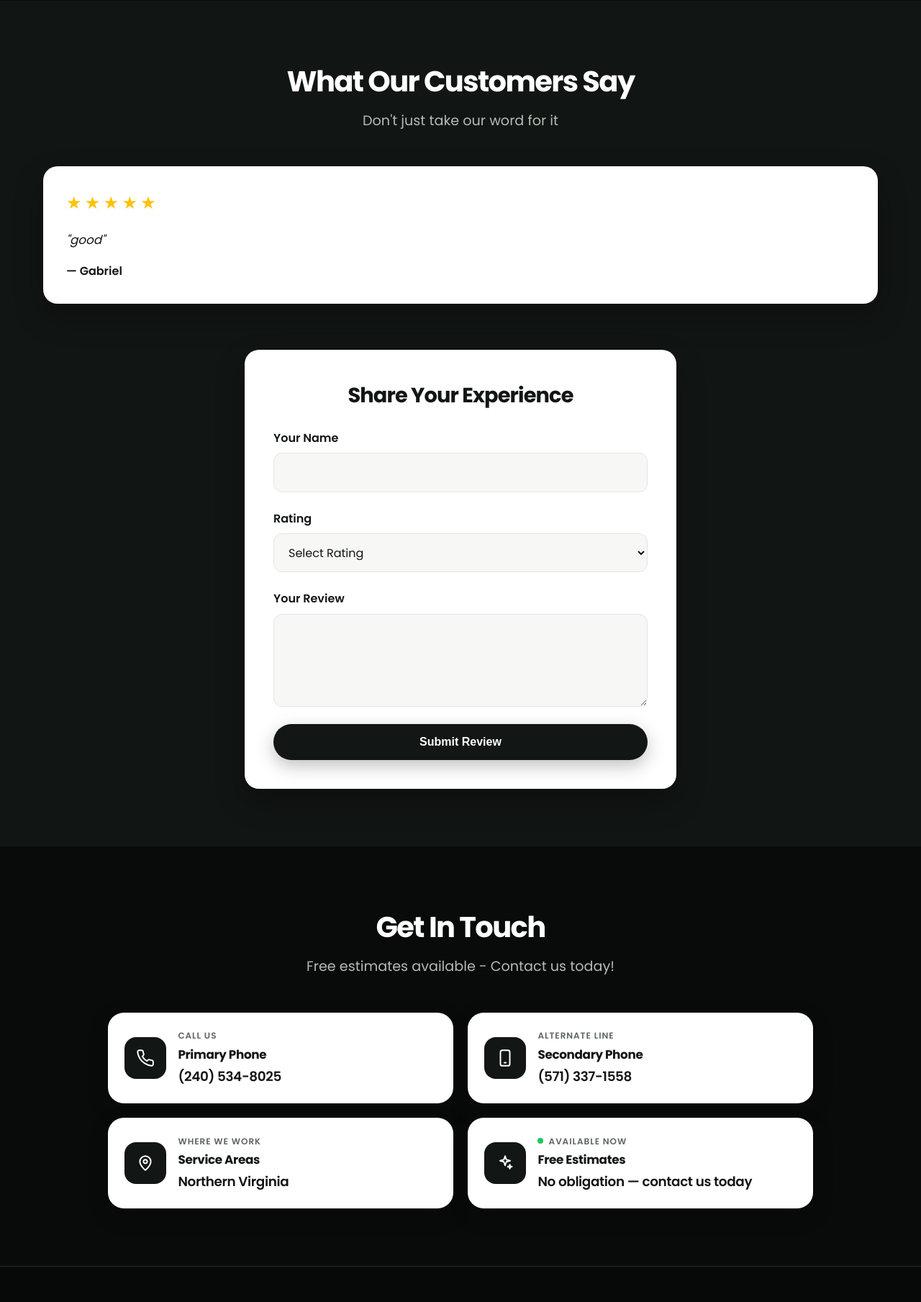
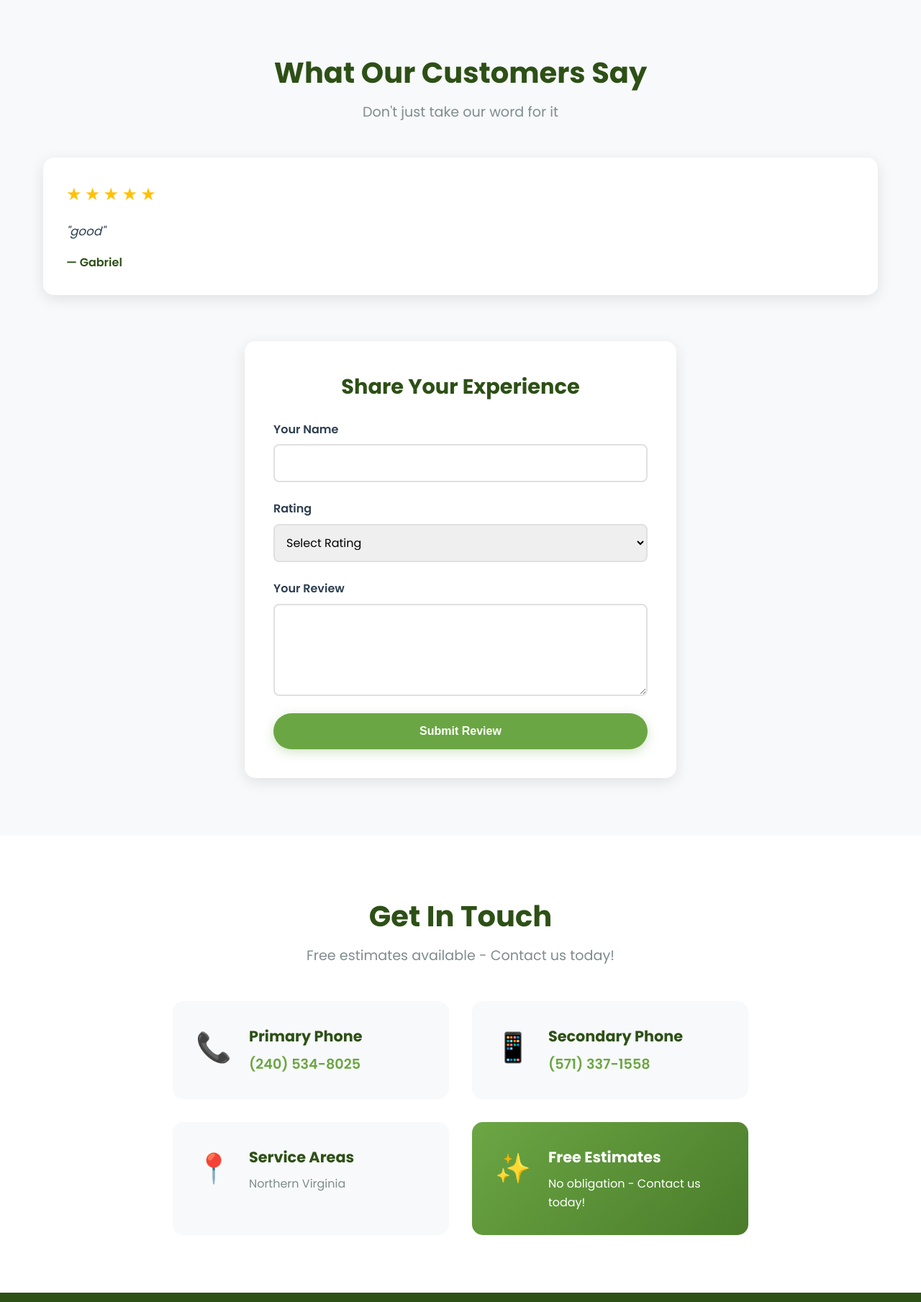
Before and after one commit to svpirate503/leoyangel, a Django app: page / in a window 1280 px wide. Shown: the part 4122-5931 px from the top of the page at 72% size. Run offline with Django 5.2, Linux system fonts and the light colour scheme; data comes from the database, SQL or seed files in the repository.

Commit message:
Old design

```diff
--- a/post/static/css/style.css
+++ b/post/static/css/style.css
@@ -3,17 +3,15 @@
    ============================================ */
 
 :root {
-    --bg: #090b0a;
-    --bg-alt: #111513;
-    --surface: #ffffff;
-    --ink: #121614;
-    --ink-muted: #5c665f;
-    --text: #f5f6f4;
-    --text-muted: #b4bbb6;
-    --line: rgba(255, 255, 255, 0.14);
-    --line-strong: rgba(255, 255, 255, 0.28);
-    --shadow: rgba(0, 0, 0, 0.28);
-    --shadow-lg: rgba(0, 0, 0, 0.45);
+    --primary-color: #2d5016;
+    --secondary-color: #4a7c2a;
+    --accent-color: #6ba644;
+    --text-dark: #2c3e50;
+    --text-light: #7f8c8d;
+    --bg-light: #f8f9fa;
+    --white: #ffffff;
+    --shadow: rgba(0, 0, 0, 0.1);
+    --shadow-lg: rgba(0, 0, 0, 0.15);
     --transition: all 0.3s ease;
 }
 
@@ -23,17 +21,10 @@
     box-sizing: border-box;
 }
 
-html {
-    color-scheme: dark;
-}
-
 body {
     font-family: 'Poppins', sans-serif;
     line-height: 1.6;
-    color: var(--text);
-    background:
-        radial-gradient(900px 420px at 85% -10%, rgba(255, 255, 255, 0.06), transparent 55%),
-        var(--bg);
+    color: var(--text-dark);
     overflow-x: hidden;
 }
 
@@ -241,26 +227,26 @@ body {
 }
 
 .btn-primary {
-    background: var(--surface);
-    color: var(--ink);
-    box-shadow: 0 8px 24px rgba(0, 0, 0, 0.25);
+    background: var(--accent-color);
+    color: var(--white);
+    box-shadow: 0 4px 15px rgba(107, 166, 68, 0.3);
 }
 
 .btn-primary:hover {
-    background: #eceeed;
+    background: #5a9540;
     transform: translateY(-2px);
-    box-shadow: 0 12px 28px rgba(0, 0, 0, 0.32);
+    box-shadow: 0 6px 20px rgba(107, 166, 68, 0.4);
 }
 
 .btn-secondary {
     background: transparent;
-    color: var(--surface);
-    border: 1px solid var(--line-strong);
+    color: var(--white);
+    border: 2px solid var(--white);
 }
 
 .btn-secondary:hover {
-    background: var(--surface);
-    color: var(--ink);
+    background: var(--white);
+    color: var(--primary-color);
 }
 
 /* ============================================
@@ -279,14 +265,13 @@ section {
 .section-title {
     font-size: 2.5rem;
     font-weight: 700;
-    letter-spacing: -0.04em;
-    color: var(--surface);
+    color: var(--primary-color);
     margin-bottom: 0.5rem;
 }
 
 .section-subtitle {
     font-size: 1.2rem;
-    color: var(--text-muted);
+    color: var(--text-light);
 }
 
 /* ============================================
@@ -623,7 +595,7 @@ section {
    ============================================ */
 
 .testimonials {
-    background: var(--bg-alt);
+    background: var(--bg-light);
 }
 
 .testimonials-grid {
@@ -634,16 +606,16 @@ section {
 }
 
 .testimonial-card {
-    background: var(--surface);
+    background: var(--white);
     padding: 2rem;
-    border-radius: 20px;
-    box-shadow: 0 18px 40px var(--shadow);
+    border-radius: 15px;
+    box-shadow: 0 5px 20px var(--shadow);
     transition: var(--transition);
 }
 
 .testimonial-card:hover {
-    transform: translateY(-6px);
-    box-shadow: 0 22px 48px var(--shadow-lg);
+    transform: translateY(-5px);
+    box-shadow: 0 10px 30px var(--shadow-lg);
 }
 
 .testimonial-rating {
@@ -661,7 +633,7 @@ section {
 
 .testimonial-text {
     font-style: italic;
-    color: var(--ink);
+    color: var(--text-dark);
     margin-bottom: 1rem;
     line-height: 1.8;
     font-size: 1.05rem;
@@ -669,40 +641,29 @@ section {
 
 .testimonial-author {
     font-weight: 600;
-    color: var(--ink);
+    color: var(--primary-color);
 }
 
 .no-testimonials {
     text-align: center;
     padding: 3rem;
-    color: var(--text-muted);
+    color: var(--text-light);
 }
 
 .testimonial-form-container {
     max-width: 600px;
     margin: 0 auto;
-    background: var(--surface);
-    color: var(--ink);
+    background: var(--white);
     padding: 2.5rem;
-    border-radius: 20px;
-    box-shadow: 0 18px 40px var(--shadow);
+    border-radius: 15px;
+    box-shadow: 0 5px 20px var(--shadow);
 }
 
 .testimonial-form-container h3 {
     font-size: 1.8rem;
-    color: var(--ink);
-    letter-spacing: -0.03em;
+    color: var(--primary-color);
     margin-bottom: 1.5rem;
     text-align: center;
-}
-
-.testimonial-form .btn-primary {
-    background: var(--ink);
-    color: var(--surface);
-}
-
-.testimonial-form .btn-primary:hover {
-    background: #2a302c;
 }
 
 .testimonial-form {
@@ -718,19 +679,16 @@ section {
 
 .form-group label {
     font-weight: 600;
-    color: var(--ink);
+    color: var(--text-dark);
     margin-bottom: 0.5rem;
 }
 
 .form-group input,
 .form-group select,
 .form-group textarea {
-    padding: 0.85rem 1rem;
-    border: 1px solid #e4e6e3;
-    border-radius: 12px;
-    background: #f7f8f6;
-    color: var(--ink);
-    color-scheme: light;
+    padding: 0.75rem;
+    border: 2px solid #e0e0e0;
+    border-radius: 8px;
     font-family: 'Poppins', sans-serif;
     font-size: 1rem;
     transition: var(--transition);
@@ -782,174 +738,73 @@ section {
    ============================================ */
 
 .contact {
-    background: var(--bg);
+    background: var(--white);
 }
 
 .contact-content {
-    max-width: 980px;
+    max-width: 900px;
     margin: 0 auto;
 }
 
 .contact-info {
     display: grid;
-    grid-template-columns: repeat(2, 1fr);
-    gap: 1.25rem;
+    grid-template-columns: repeat(auto-fit, minmax(250px, 1fr));
+    gap: 2rem;
+    max-width: 800px;
+    margin: 0 auto;
 }
 
 .contact-item {
-    position: relative;
-    overflow: hidden;
-    background: var(--surface);
-    color: var(--ink);
-    padding: 1.35rem 1.4rem;
-    border-radius: 22px;
+    background: var(--bg-light);
+    padding: 2rem;
+    border-radius: 15px;
     display: flex;
-    gap: 1rem;
-    align-items: center;
-    text-decoration: none;
-    border: 1px solid rgba(255, 255, 255, 0.04);
-    box-shadow: 0 10px 30px rgba(0, 0, 0, 0.18);
-    opacity: 0;
-    transform: translateY(28px);
-    transition: opacity 0.7s cubic-bezier(0.22, 1, 0.36, 1),
-                transform 0.7s cubic-bezier(0.22, 1, 0.36, 1),
-                box-shadow 0.45s ease;
-}
-
-.contact-item.is-in {
-    opacity: 1;
-    transform: translateY(0);
-    transition-delay: calc(var(--i) * 110ms);
-}
-
-.contact-item::after {
-    content: '';
-    position: absolute;
-    inset: 0;
-    background: linear-gradient(115deg, transparent 30%, rgba(18, 22, 20, 0.06) 48%, transparent 66%);
-    transform: translateX(-130%);
-    transition: transform 0.7s ease;
-    pointer-events: none;
+    gap: 1.5rem;
+    align-items: flex-start;
+    transition: var(--transition);
 }
 
 .contact-item:hover {
-    transform: translateY(-8px);
-    box-shadow: 0 22px 46px rgba(0, 0, 0, 0.38);
-    transition-delay: 0s;
+    transform: translateY(-5px);
+    box-shadow: 0 10px 30px var(--shadow);
 }
 
-.contact-item:hover::after {
-    transform: translateX(130%);
+.contact-item.highlight-box {
+    background: linear-gradient(135deg, var(--accent-color) 0%, var(--secondary-color) 100%);
+    color: var(--white);
 }
 
-.contact-item:focus-visible {
-    outline: 2px solid var(--surface);
-    outline-offset: 3px;
+.contact-item.highlight-box h3,
+.contact-item.highlight-box p {
+    color: var(--white);
 }
 
 .contact-icon {
-    width: 58px;
-    height: 58px;
-    border-radius: 16px;
-    background: var(--ink);
-    color: var(--surface);
-    display: grid;
-    place-items: center;
+    font-size: 2.5rem;
     flex-shrink: 0;
-    transition: transform 0.45s cubic-bezier(0.22, 1, 0.36, 1), box-shadow 0.45s ease;
-}
-
-.contact-icon svg {
-    width: 26px;
-    height: 26px;
-}
-
-.contact-item:hover .contact-icon {
-    transform: translateY(-2px) scale(1.06) rotate(-6deg);
-    box-shadow: 0 12px 24px rgba(18, 22, 20, 0.28);
-}
-
-.contact-details {
-    display: flex;
-    flex-direction: column;
-    min-width: 0;
-}
-
-.contact-kicker {
-    display: inline-flex;
-    align-items: center;
-    gap: 0.45rem;
-    font-size: 0.75rem;
-    font-weight: 600;
-    letter-spacing: 0.08em;
-    text-transform: uppercase;
-    color: var(--ink-muted);
-    margin-bottom: 0.2rem;
 }
 
 .contact-details h3 {
-    font-size: 1.05rem;
-    color: var(--ink);
-    letter-spacing: -0.02em;
-    margin-bottom: 0.15rem;
+    font-size: 1.3rem;
+    color: var(--primary-color);
+    margin-bottom: 0.5rem;
 }
 
-.contact-value {
-    color: var(--ink);
-    font-size: 1.15rem;
+.contact-details a {
+    color: var(--accent-color);
+    text-decoration: none;
+    font-size: 1.2rem;
     font-weight: 600;
-    letter-spacing: -0.02em;
+    transition: var(--transition);
 }
 
-.contact-go {
-    margin-left: auto;
-    flex-shrink: 0;
-    font-size: 0.78rem;
-    font-weight: 700;
-    letter-spacing: 0.08em;
-    text-transform: uppercase;
-    color: var(--ink);
-    padding: 0.45rem 0.8rem;
-    border-radius: 999px;
-    border: 1px solid rgba(18, 22, 20, 0.12);
-    opacity: 0;
-    transform: translateX(-10px);
-    transition: opacity 0.35s ease, transform 0.35s ease, background 0.35s ease, color 0.35s ease;
+.contact-details a:hover {
+    color: var(--primary-color);
 }
 
-.contact-item:hover .contact-go {
-    opacity: 1;
-    transform: translateX(0);
-    background: var(--ink);
-    color: var(--surface);
-}
-
-.pulse-dot {
-    width: 8px;
-    height: 8px;
-    border-radius: 50%;
-    background: #22c55e;
-    box-shadow: 0 0 0 0 rgba(34, 197, 94, 0.55);
-    animation: contactPulse 1.8s ease infinite;
-}
-
-@keyframes contactPulse {
-    0% { box-shadow: 0 0 0 0 rgba(34, 197, 94, 0.55); }
-    70% { box-shadow: 0 0 0 9px rgba(34, 197, 94, 0); }
-    100% { box-shadow: 0 0 0 0 rgba(34, 197, 94, 0); }
-}
-
-@media (prefers-reduced-motion: reduce) {
-    .contact-item,
-    .contact-item.is-in,
-    .contact-icon,
-    .contact-go,
-    .pulse-dot {
-        animation: none;
-        transition: none;
-        opacity: 1;
-        transform: none;
-    }
+.contact-details p {
+    color: var(--text-light);
+    margin-top: 0.5rem;
 }
 
 /* ============================================
--- a/post/static/js/main.js
+++ b/post/static/js/main.js
@@ -81,7 +81,7 @@ const observer = new IntersectionObserver((entries) => {
 
 // Observe elements for animation
 document.addEventListener('DOMContentLoaded', () => {
-    const animateElements = document.querySelectorAll('.service-card, .testimonial-card, .highlight, .before-after-card, .contact-form-container');
+    const animateElements = document.querySelectorAll('.service-card, .testimonial-card, .contact-item, .highlight, .before-after-card, .contact-form-container');
 
     animateElements.forEach(el => {
         el.style.opacity = '0';
@@ -89,21 +89,6 @@ document.addEventListener('DOMContentLoaded', () => {
         el.style.transition = 'opacity 0.6s ease, transform 0.6s ease';
         observer.observe(el);
     });
-
-    const contactItems = document.querySelectorAll('.contact-item');
-    const contactObserver = new IntersectionObserver((entries) => {
-        entries.forEach(entry => {
-            if (entry.isIntersecting) {
-                entry.target.classList.add('is-in');
-                entry.target.addEventListener('transitionend', () => {
-                    entry.target.style.transitionDelay = '0ms';
-                }, { once: true });
-                contactObserver.unobserve(entry.target);
-            }
-        });
-    }, { threshold: 0.25 });
-
-    contactItems.forEach(item => contactObserver.observe(item));
 });
 
 // Form validation feedback
--- a/post/templates/post/index.html
+++ b/post/templates/post/index.html
@@ -6,14 +6,14 @@
     <meta name="viewport" content="width=device-width, initial-scale=1.0">
     <title>Leo&Angel Landscaping - Professional Landscaping Services</title>
     <link rel="icon" type="image/jpeg" href="{% static 'logo.jpeg' %}">
-    <link rel="stylesheet" href="{% static 'css/style.css' %}?v=2">
+    <link rel="stylesheet" href="{% static 'css/style.css' %}">
     <link rel="preconnect" href="https://fonts.googleapis.com">
     <link rel="preconnect" href="https://fonts.gstatic.com" crossorigin>
     <link href="https://fonts.googleapis.com/css2?family=Poppins:wght@300;400;500;600;700&display=swap" rel="stylesheet">
     <style>
         .hero {
             background-image:
-                linear-gradient(180deg, rgba(9, 11, 10, 0.62) 0%, rgba(9, 11, 10, 0.38) 46%, rgba(9, 11, 10, 0.78) 100%),
+                linear-gradient(135deg, rgba(45, 80, 22, 0.4) 0%, rgba(74, 124, 42, 0.4) 100%),
                 url('{% static "hero.jpg" %}');
             background-position: center 60%;
         }
@@ -303,48 +303,35 @@
                 <p class="section-subtitle">Free estimates available - Contact us today!</p>
             </div>
             <div class="contact-content">
+                <!-- Contact Info -->
                 <div class="contact-info">
-                    <a class="contact-item" href="tel:2405348025" style="--i: 0">
-                        <span class="contact-icon" aria-hidden="true">
-                            <svg viewBox="0 0 24 24" fill="none" stroke="currentColor" stroke-width="1.8" stroke-linecap="round" stroke-linejoin="round"><path d="M22 16.92v3a2 2 0 0 1-2.18 2 19.79 19.79 0 0 1-8.63-3.07 19.5 19.5 0 0 1-6-6 19.79 19.79 0 0 1-3.07-8.67A2 2 0 0 1 4.11 2h3a2 2 0 0 1 2 1.72c.13.96.36 1.9.7 2.81a2 2 0 0 1-.45 2.11L8.09 9.91a16 16 0 0 0 6 6l1.27-1.27a2 2 0 0 1 2.11-.45c.91.34 1.85.57 2.81.7A2 2 0 0 1 22 16.92z"/></svg>
-                        </span>
-                        <span class="contact-details">
-                            <span class="contact-kicker">Call us</span>
+                        <div class="contact-item">
+                            <div class="contact-icon">📞</div>
+                            <div class="contact-details">
                                 <h3>Primary Phone</h3>
-                            <span class="contact-value">(240) 534-8025</span>
-                        </span>
-                        <span class="contact-go" aria-hidden="true">Call</span>
-                    </a>
-                    <a class="contact-item" href="tel:5713371558" style="--i: 1">
-                        <span class="contact-icon" aria-hidden="true">
-                            <svg viewBox="0 0 24 24" fill="none" stroke="currentColor" stroke-width="1.8" stroke-linecap="round" stroke-linejoin="round"><rect x="6" y="2" width="12" height="20" rx="2.5"/><path d="M11 18h2"/></svg>
-                        </span>
-                        <span class="contact-details">
-                            <span class="contact-kicker">Alternate line</span>
+                                <a href="tel:2405348025">(240) 534-8025</a>
+                            </div>
+                        </div>
+                        <div class="contact-item">
+                            <div class="contact-icon">📱</div>
+                            <div class="contact-details">
                                 <h3>Secondary Phone</h3>
-                            <span class="contact-value">(571) 337-1558</span>
-                        </span>
-                        <span class="contact-go" aria-hidden="true">Call</span>
-                    </a>
-                    <div class="contact-item" style="--i: 2">
-                        <span class="contact-icon" aria-hidden="true">
-                            <svg viewBox="0 0 24 24" fill="none" stroke="currentColor" stroke-width="1.8" stroke-linecap="round" stroke-linejoin="round"><path d="M12 21s7-5.4 7-11a7 7 0 1 0-14 0c0 5.6 7 11 7 11z"/><circle cx="12" cy="10" r="2.4"/></svg>
-                        </span>
-                        <span class="contact-details">
-                            <span class="contact-kicker">Where we work</span>
+                                <a href="tel:5713371558">(571) 337-1558</a>
+                            </div>
+                        </div>
+                        <div class="contact-item">
+                            <div class="contact-icon">📍</div>
+                            <div class="contact-details">
                                 <h3>Service Areas</h3>
-                            <span class="contact-value">Northern Virginia</span>
-                        </span>
+                                <p>Northern Virginia</p>
                             </div>
-                    <div class="contact-item highlight-box" style="--i: 3">
-                        <span class="contact-icon" aria-hidden="true">
-                            <svg viewBox="0 0 24 24" fill="none" stroke="currentColor" stroke-width="1.8" stroke-linecap="round" stroke-linejoin="round"><path d="M12 3l1.6 4.6L18.5 9l-4.9 1.4L12 15l-1.6-4.6L5.5 9l4.9-1.4L12 3z"/><path d="M18 14l.7 2 2 .6-2 .6-.7 2-.7-2-2-.6 2-.6.7-2z"/></svg>
-                        </span>
-                        <span class="contact-details">
-                            <span class="contact-kicker"><span class="pulse-dot"></span> Available now</span>
+                        </div>
+                        <div class="contact-item highlight-box">
+                            <div class="contact-icon">✨</div>
+                            <div class="contact-details">
                                 <h3>Free Estimates</h3>
-                            <span class="contact-value">No obligation — contact us today</span>
-                        </span>
+                                <p>No obligation - Contact us today!</p>
+                            </div>
                         </div>
                     </div>
             </div>
@@ -400,6 +387,6 @@
         </div>
     </footer>
 
-    <script src="{% static 'js/main.js' %}?v=2"></script>
+    <script src="{% static 'js/main.js' %}"></script>
 </body>
 </html>
--- a/post/templates/post/portfolio.html
+++ b/post/templates/post/portfolio.html
@@ -6,7 +6,7 @@
     <meta name="viewport" content="width=device-width, initial-scale=1.0">
     <title>Portfolio - Leo&Angel Landscaping</title>
     <link rel="icon" type="image/jpeg" href="{% static 'logo.jpeg' %}">
-    <link rel="stylesheet" href="{% static 'css/style.css' %}?v=2">
+    <link rel="stylesheet" href="{% static 'css/style.css' %}">
     <link rel="preconnect" href="https://fonts.googleapis.com">
     <link rel="preconnect" href="https://fonts.gstatic.com" crossorigin>
     <link href="https://fonts.googleapis.com/css2?family=Poppins:wght@300;400;500;600;700&display=swap" rel="stylesheet">
@@ -119,6 +119,6 @@
         </div>
     </footer>
 
-    <script src="{% static 'js/main.js' %}?v=2"></script>
+    <script src="{% static 'js/main.js' %}"></script>
 </body>
 </html>
```
Also changed, not shown: other parts of post/static/css/style.css (+82 -116 lines). Lines whose indentation alone changed are shown as unchanged.
